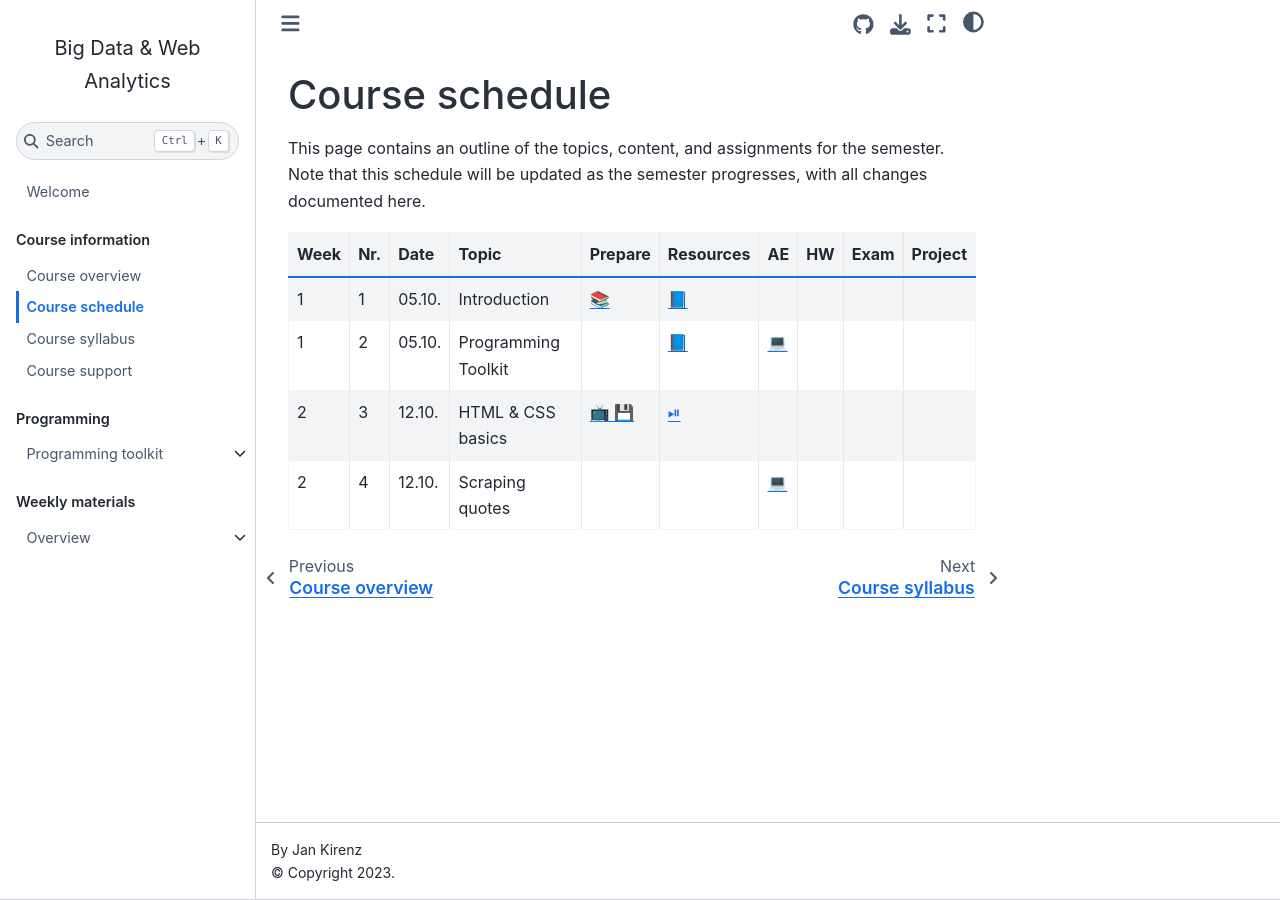
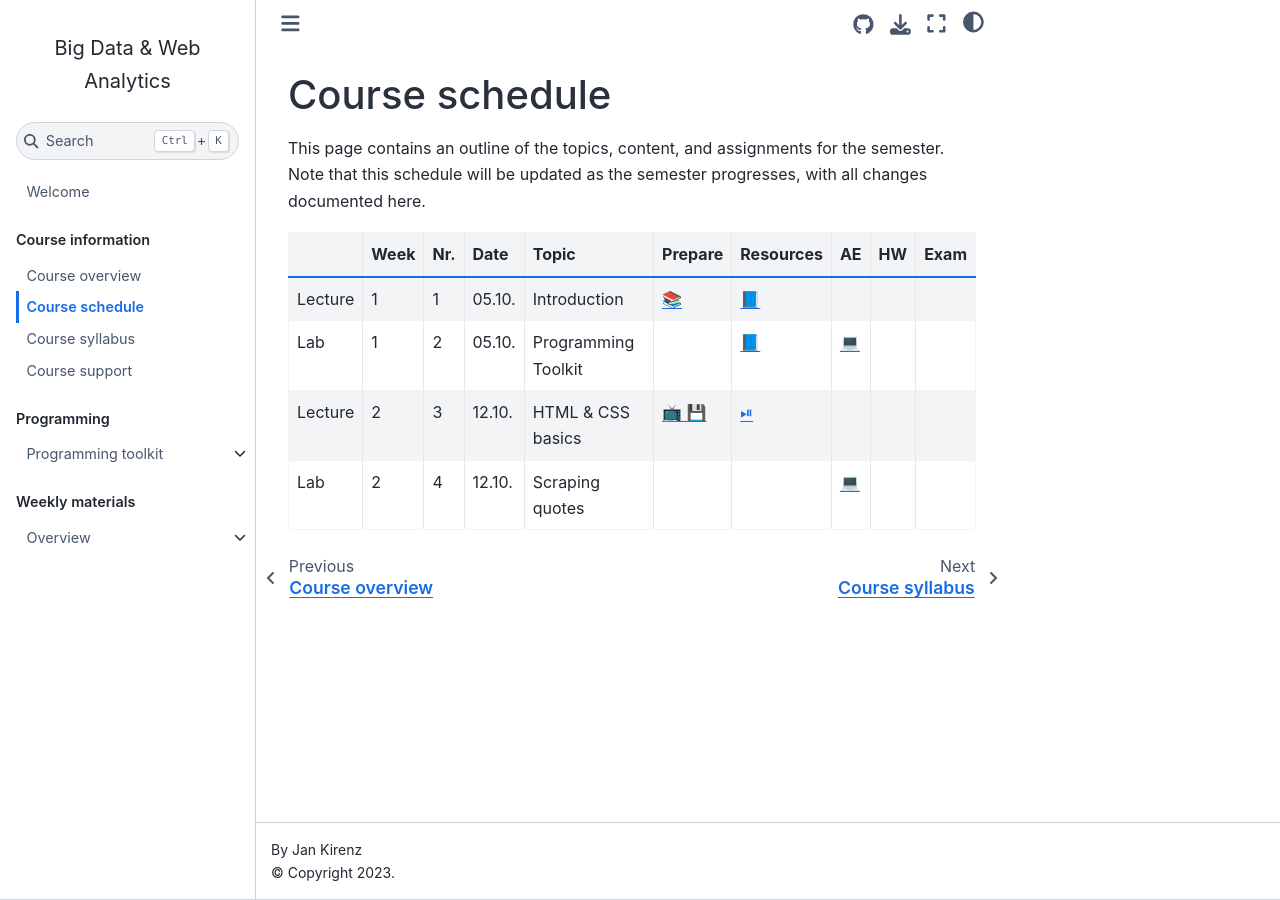
Before and after one commit to om2-ws22/website, a Jupyter Book: the page built from docs/course-schedule.md, in a window 1280 px wide. Built offline with Jupyter Book 1.0.4 settings and Sphinx 7.4.7 and the Sphinx Book theme 1.1.4, drawn with Linux system fonts in a browser that asks for light colours; comment, search, counter and statistics services are not loaded.

Commit message:
Update course-schedule.md

```diff
--- a/docs/course-schedule.md
+++ b/docs/course-schedule.md
@@ -3,9 +3,9 @@
 This page contains an outline of the topics, content, and assignments for the semester. Note that this schedule will be updated as the semester progresses, with all changes documented here.
 
 
-Week	|	Nr.	|	Date	|	Topic	|	Prepare	|	Resources	|	AE	|	HW	|	Exam	|	Project
----	|	---	|	---	|	---	|	---	|	---	|	---	|	---	|	---	|	---
-1	|	1	|	05.10.	|	Introduction	|	[📚](../weeks/week1.md)	|	[📘](https://docs.google.com/presentation/d/14mDixoFHReJhc7D3G0ooC_CZJ8R14AcjJLXqFfUmKgo/export/pdf)	|		|		|		|
-1	|	2	|	05.10.	|	Programming Toolkit	|		|	[📘](https://docs.google.com/presentation/d/1AHDCyelaOumvZ9-MRLEaSGCulXvvo-hcoFRrTESQW-c/export/pdf)	|	[💻](../weeks/week1.md)	|		|		|
-2	|	3	|	12.10.	|	HTML & CSS basics	|	[📺 💾 ](../weeks/week2.md)	|	[⏯](https://kirenz.github.io/codelabs/codelabs/webscraping/#0)	|		|		|		|
-2	|	4	|	12.10.	|	Scraping quotes	|		|		|	[💻](../weeks/week2.md)	|		|		|
+|		|	Week	|	Nr.	|	Date	|	Topic	|	Prepare	|	Resources	|	AE	|	HW	|	Exam	|
+|	---	|	---	|	---	|	---	|	---	|	---	|	---	|	---	|	---	|	---	|
+|	Lecture	|	1	|	1	|	05.10.	|	Introduction	|	[📚](../weeks/week1.md)	|	[📘](https://docs.google.com/presentation/d/14mDixoFHReJhc7D3G0ooC_CZJ8R14AcjJLXqFfUmKgo/export/pdf)	|		|		|		|
+|	Lab	|	1	|	2	|	05.10.	|	Programming Toolkit	|		|	[📘](https://docs.google.com/presentation/d/1AHDCyelaOumvZ9-MRLEaSGCulXvvo-hcoFRrTESQW-c/export/pdf)	|	[💻](../weeks/week1.md)	|		|		|
+|	Lecture	|	2	|	3	|	12.10.	|	HTML & CSS basics	|	[📺 💾 ](../weeks/week2.md)	|	[⏯](https://kirenz.github.io/codelabs/codelabs/webscraping/#0)	|		|		|		|
+|	Lab	|	2	|	4	|	12.10.	|	Scraping quotes	|		|		|	[💻](../weeks/week2.md)	|		|		|
```
